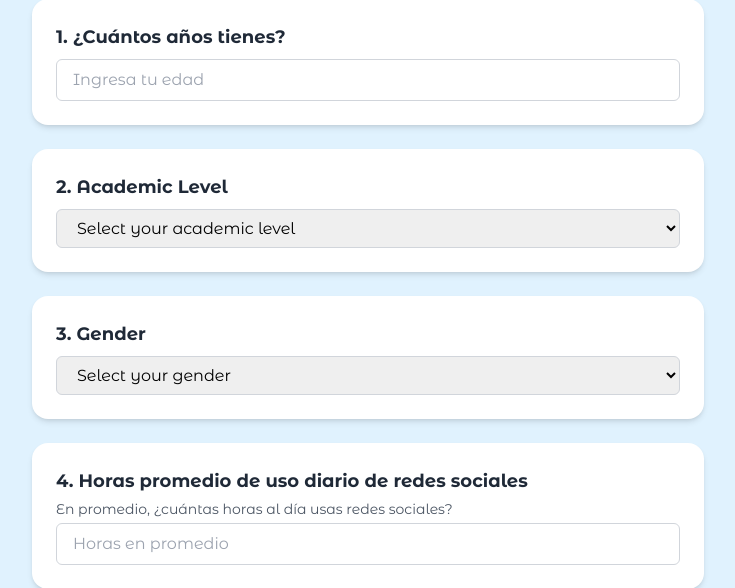
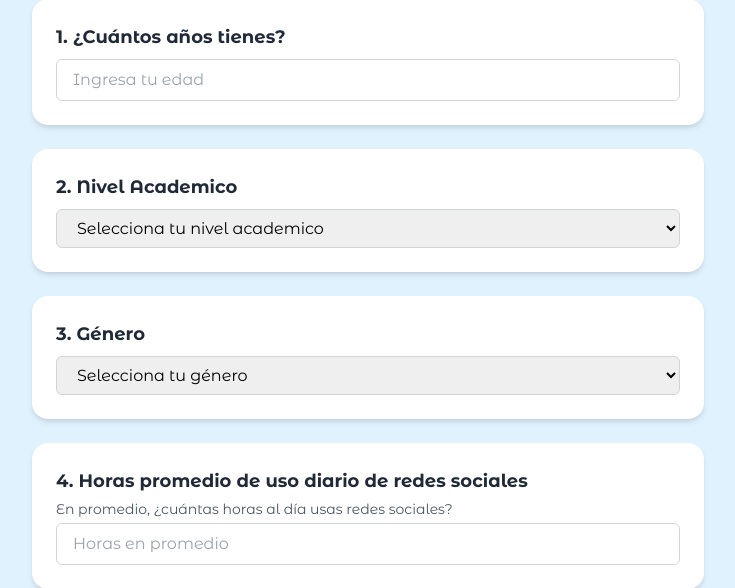
Before and after one commit to rodrigoBojorquez/VillaML, a FastAPI app: page /form in a window 1280 px wide. Shown: the part 325-913 px from the top of the page, without its empty margins (272-1007 px from the left). Run offline with FastAPI, Linux system fonts and the light colour scheme; some libraries are stand-ins or nearby versions.

Commit message:
Input de genero y nivel academico en español

```diff
--- a/app/templates/form.html
+++ b/app/templates/form.html
@@ -59,27 +59,27 @@
     <!-- 2. Nivel académico -->
     <div class="bg-white rounded-2xl shadow-md p-6 space-y-2">
       <label for="academic_level" class="block font-bold text-lg text-gray-800">
-        2. Academic Level
+        2. Nivel Academico
       </label>
       <select name="academic_level" id="academic_level" required
         class="w-full px-4 py-2 border border-gray-300 rounded-md focus:outline-none focus:ring-2 focus:ring-blue-400">
-        <option value="">Select your academic level</option>
-        <option value="High School">High School</option>
-        <option value="Undergraduate">Undergraduate</option>
-        <option value="Graduate">Graduate</option>
+        <option value="">Selecciona tu nivel academico</option>
+        <option value="High School">Preparatoria</option>
+        <option value="Undergraduate">Licenciatura</option>
+        <option value="Graduate">Posgrado</option>
       </select>
     </div>
 
-    <!-- 3. Gender -->
+    <!-- 3. Genero -->
     <div class="bg-white rounded-2xl shadow-md p-6 space-y-2">
       <label for="gender" class="block font-bold text-lg text-gray-800">
-        3. Gender
+        3. Género
       </label>
       <select name="gender" id="gender" required
         class="w-full px-4 py-2 border border-gray-300 rounded-md focus:outline-none focus:ring-2 focus:ring-blue-400">
-        <option value="">Select your gender</option>
-        <option value="Female">Female</option>
-        <option value="Male">Male</option>
+        <option value="">Selecciona tu género</option>
+        <option value="Female">Femenino</option>
+        <option value="Male">Masculino</option>
       </select>
     </div>
 
```
Also changed, not shown: 1 other file.
